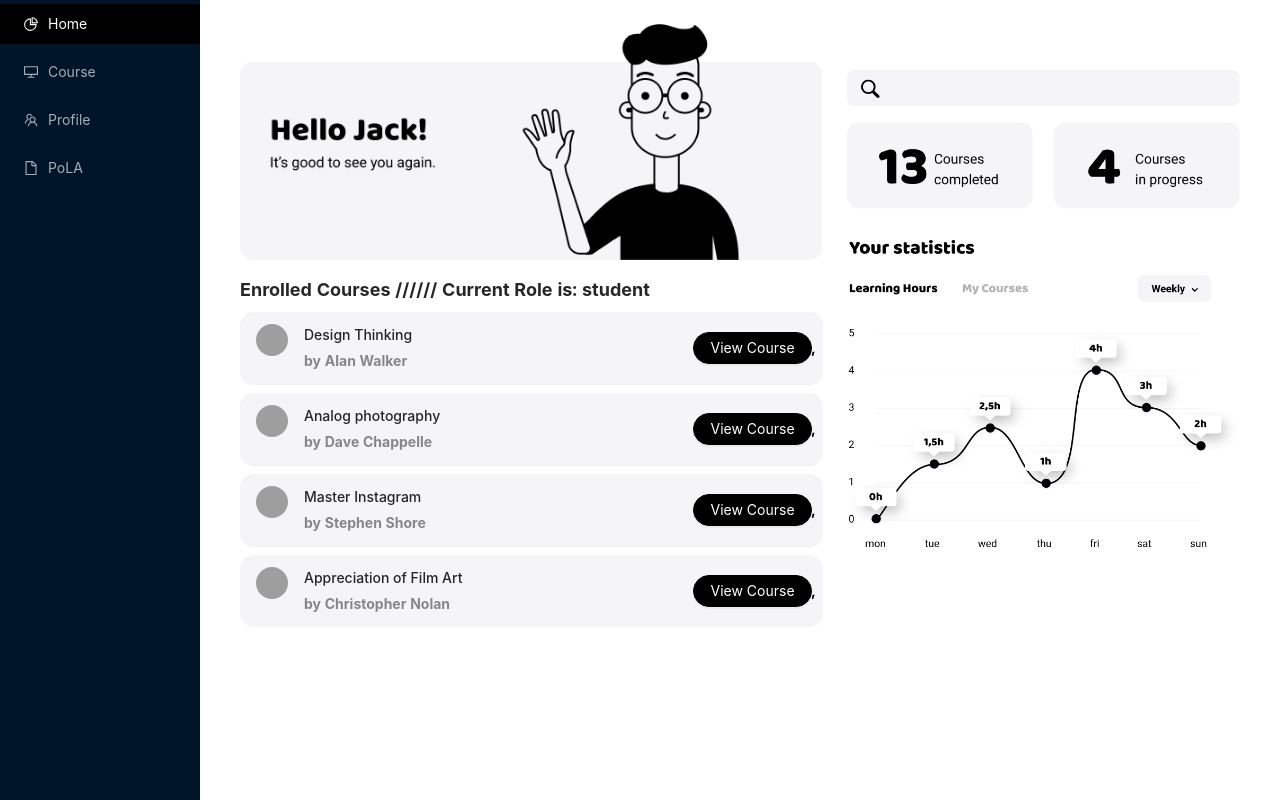
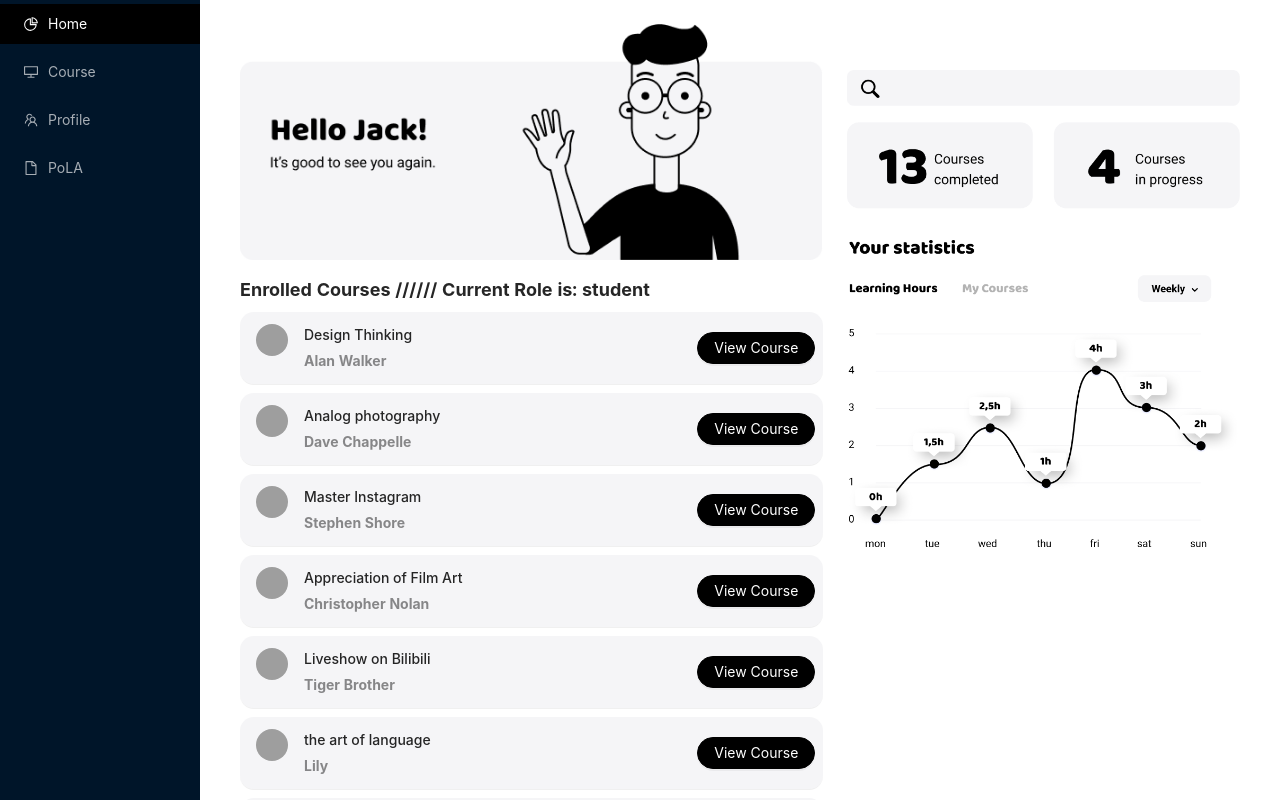
Before and after one commit to creeep123/PoLA, a React (Create React App) app: page /home in a window 1280 px wide. Built offline with nearby package versions, Linux system fonts and the light colour scheme; grey boxes are pictures that could not be loaded.

Commit message:
feat: use router to pass coursename

```diff
--- a/src/App.js
+++ b/src/App.js
@@ -60,7 +60,7 @@ const App = () => {
           <Route path="/profile" element={<ProfilePage />} />
           <Route path="/pola" element={<PolaPage />} />
           <Route path="/pola/detail" element={<PolaDetailPage />} />
-          <Route path="/course/enroll" element={<Enroll />} />
+          <Route path="/course/enroll/:courseName" element={<Enroll />} />
           <Route path="/course/detail" element={<Detail />} />
         </Routes>
         </div>
--- a/src/components/courseList.jsx
+++ b/src/components/courseList.jsx
@@ -2,26 +2,9 @@ import { Avatar, List, Button } from 'antd';
 import { DownloadOutlined } from '@ant-design/icons';
 import React from 'react';
 import { Link } from 'react-router-dom';
+import courseData from './coursesData';
 
-
-const data = [
-  {
-    title: 'Design Thinking',
-    description: 'by Alan Walker',
-  },
-  {
-    title: 'Analog photography',
-    description: 'by Dave Chappelle',
-  },
-  {
-    title: 'Master Instagram',
-    description: 'by Stephen Shore',
-  },
-  {
-    title: 'Appreciation of Film Art',
-    description: 'by Christopher Nolan',
-  },
-];
+const data = courseData;
 const CourseList = () => (
   <List
     itemLayout="horizontal"
@@ -30,17 +13,17 @@ const CourseList = () => (
       <List.Item
         className="course-item-style"
         actions={[
-          <Link to="/course/enroll">
+          <Link to={`/course/enroll/${item.courseName}`}>
             <Button type="primary" shape="round">
               View Course
-            </Button>,
-          </Link>
+            </Button>
+          </Link>,
         ]}
       >
         <List.Item.Meta
           avatar={<Avatar src="https://joeschmoe.io/api/v1/random" />}
-          title={<a href="https://ant.design">{item.title}</a>}
-          description={item.description}
+          title={<a href="https://ant.design">{item.courseName}</a>}
+          description={item.teacher}
         />
       </List.Item>
     )}
--- /dev/null
+++ b/src/components/coursesData.jsx
@@ -0,0 +1,11 @@
+const courseData = [
+  { courseName: 'Design Thinking', teacher: 'Alan Walker' },
+  { courseName: 'Analog photography', teacher: 'Dave Chappelle' },
+  { courseName: 'Master Instagram', teacher: 'Stephen Shore' },
+  { courseName: 'Appreciation of Film Art', teacher: 'Christopher Nolan' },
+  { courseName: 'Liveshow on Bilibili', teacher: 'Tiger Brother' },
+  { courseName: 'the art of language', teacher: 'Lily' },
+  { courseName: 'Introduction to Tibetan Language', teacher: 'Ding Zhen' },
+];
+
+export default courseData
--- a/src/pages/Course/enroll.js
+++ b/src/pages/Course/enroll.js
@@ -1,16 +1,20 @@
 import { Avatar, Button, Tag, Card, Layout, Col, Row } from 'antd';
 import React from 'react';
-import { Link, redirect } from 'react-router-dom';
+import { Link, redirect, useParams } from 'react-router-dom';
+import courseData from '../../components/coursesData';
 
 const { Header, Footer, Sider, Content } = Layout;
 const Enroll = () => {
-    return(
+  const { courseName } = useParams();
+
+  return (
     <Layout>
       <Content
         style={{
           margin: '0 16px',
           height: '100vh',
-      }}>
+        }}
+      >
         <div
           className="site-layout-background"
           style={{
@@ -18,56 +22,56 @@ const Enroll = () => {
             minHeight: 360,
           }}
         >
-        <Row gutter={[32,32]}>
+          <Row gutter={[32, 32]}>
             <Col span={24}>
               <Col span={24}>
-            <Row justify='space-around' align='middle'>
+                <Row justify="space-around" align="middle">
                   <Col span={4}>
                     <img
-                    width= "100%"
+                      width="100%"
                       src={require('./assets/courseicon.jpg')}
                       alt="courseicon"
                     ></img>
                   </Col>
                   <Col span={10}>
-                  <Card title="Design Thinking" bordered={false} style={{ width: "100%", height: 200}}>
+                    <Card
+                      title={courseName}
+                      bordered={false}
+                      style={{ width: '100%', height: 200 }}
+                    >
                       <p>
                         <Tag>Design</Tag>
                         <Tag>Document</Tag>
                         <Tag>User Research</Tag>
                       </p>
                       <p>&nbsp;</p>
-                    <Link to='/course/detail'>
+                      <Link to="/course/detail">
                         <Button type="primary" shape="round">
                           Enroll
                         </Button>
                       </Link>
-
                     </Card>
                   </Col>
                 </Row>
               </Col>
               <Col span={24}>
-            <Row justify='space-around' align='middle'>
+                <Row justify="space-around" align="middle">
                   <Col span={4}>
                     <div>
                       <Avatar src="https://joeschmoe.io/api/v1/random" />
                       Valeri Jaiden
                     </div>
                   </Col>
-              <Col flex='' span={10}>
-              </Col>
+                  <Col flex="" span={10}></Col>
                 </Row>
               </Col>
             </Col>
             <Col span={24}>
               <Row>
-              <Col span={24}>
-                What you will learn:
-              </Col>
+                <Col span={24}>What you will learn:</Col>
                 <Col span={24}>
                   <img
-                    width= "100%"
+                    width="100%"
                     src={require('./assets/whatToLearn.jpg')}
                     alt="whattolearn"
                   ></img>
@@ -76,10 +80,7 @@ const Enroll = () => {
             </Col>
           </Row>
         </div>
-
-
       </Content>
-
     </Layout>
   );
 };
```
Lines whose indentation alone changed are shown as unchanged.
